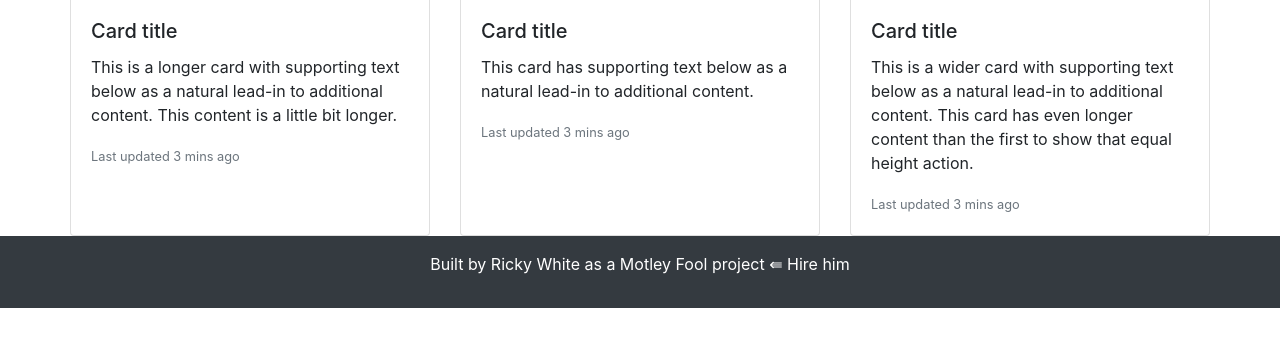
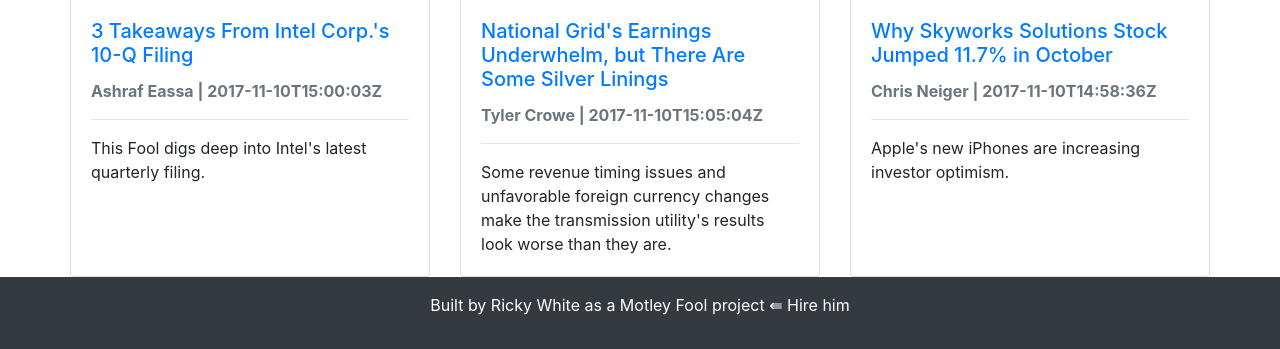
Before and after one commit to theAfricanQuant/Motley-Fool-Project, a Django app: page / in a window 1280 px wide. Shown: the part 835-1184 px from the top of the page. Before the commit the page ends 1143 px from the top, so only its background shows below. Run offline with Django 3.2, Linux system fonts and the light colour scheme; some libraries are stand-ins or nearby versions.

Commit message:
Added content for extra articles and added context in view

```diff
--- a/articles/views.py
+++ b/articles/views.py
@@ -1,7 +1,7 @@
 # from django.shortcuts import render
 from django.views.generic import TemplateView
 
-from .utils import find_headline_article
+from .utils import find_headline_article, find_random_three_articles
 
 
 class HomePageView(TemplateView):
@@ -10,7 +10,9 @@
     def get_context_data(self, **kwargs):
         context = super().get_context_data(**kwargs)
         main_article = find_headline_article()
+        extra_articles = find_random_three_articles()
         context['main_article'] = main_article
+        context['random_articles'] = extra_articles
         return context
 
 
--- a/templates/home.html
+++ b/templates/home.html
@@ -8,21 +8,20 @@
             <div class="card my-5">
                 <div class="row no-gutters">
                     <div class="col-md-6">
-                        {% for image in main_article.images %}
-                            <img src="{{ image.url }}" class="card-img" alt="{{ image.name }}">
-                        {% endfor %}
+                        <img src="{{ main_article.images.0.url }}" class="card-img" alt="{{ main_article.images.0.name }}">
                     </div>
                     <div class="col-md-6">
                         <div class="card-body">
                             <h5 class="card-title mb-3"><a href="TODO:">{{ main_article.headline }}</a></h5>
-                            <p class="card-text">{{ main_article.promo }}</p>
-                            <p class="card-footer bg-transparent mt-3">
+                            <p class="card-text">
                                 <b class="text-muted">
                                     {% for name in main_article.authors %}
                                         {{ name.byline }} | {{ main_article.modified }}
                                     {% endfor %}
                                 </b>
                             </p>
+                            <hr>
+                            <p class="card-text">{{ main_article.promo }}</p>
                         </div>
                     </div>
                 </div>
@@ -31,35 +30,26 @@
 
         <div class="row">
             <div class="card-deck">
-                <div class="card">
-                    <img src="..." class="card-img-top" alt="...">
-                    <div class="card-body">
-                        <h5 class="card-title">Card title</h5>
-                        <p class="card-text">This is a longer card with supporting text below as a natural lead-in to additional content. This content is a little bit longer.</p>
-                        <p class="card-text"><small class="text-muted">Last updated 3 mins ago</small></p>
+                {% for article in random_articles %}
+                    <div class="card">
+                            <img src="{{ article.images.0.url }}" class="card-img-top" alt="{{ article.images.0.name }}">
+                        <div class="card-body">
+                            <h5 class="card-title"><a href="TODO:">{{ article.headline }}</a></h5>
+                            <p class="card-text">
+                                <b class="text-muted">
+                                    {% for name in article.authors %}
+                                        {{ name.byline }} | {{ article.modified }}
+                                    {% endfor %}
+                                </b>
+                            </p>
+                            <hr>
+                            <p class="card-text">{{ article.promo }}</p>
+                        </div>
                     </div>
-                </div>
-                <div class="card">
-                    <img src="..." class="card-img-top" alt="...">
-                    <div class="card-body">
-                        <h5 class="card-title">Card title</h5>
-                        <p class="card-text">This card has supporting text below as a natural lead-in to additional content.</p>
-                        <p class="card-text"><small class="text-muted">Last updated 3 mins ago</small></p>
-                    </div>
-                </div>
-                <div class="card">
-                    <img src="..." class="card-img-top" alt="...">
-                    <div class="card-body">
-                        <h5 class="card-title">Card title</h5>
-                        <p class="card-text">This is a wider card with supporting text below as a natural lead-in to additional content. This card has even longer content than the first to show that equal height action.</p>
-                        <p class="card-text"><small class="text-muted">Last updated 3 mins ago</small></p>
-                    </div>
-                </div>
+                {% endfor %}
             </div>
         </div>
     </div>
-
-
 </main>
 
 {% endblock content %}
```
